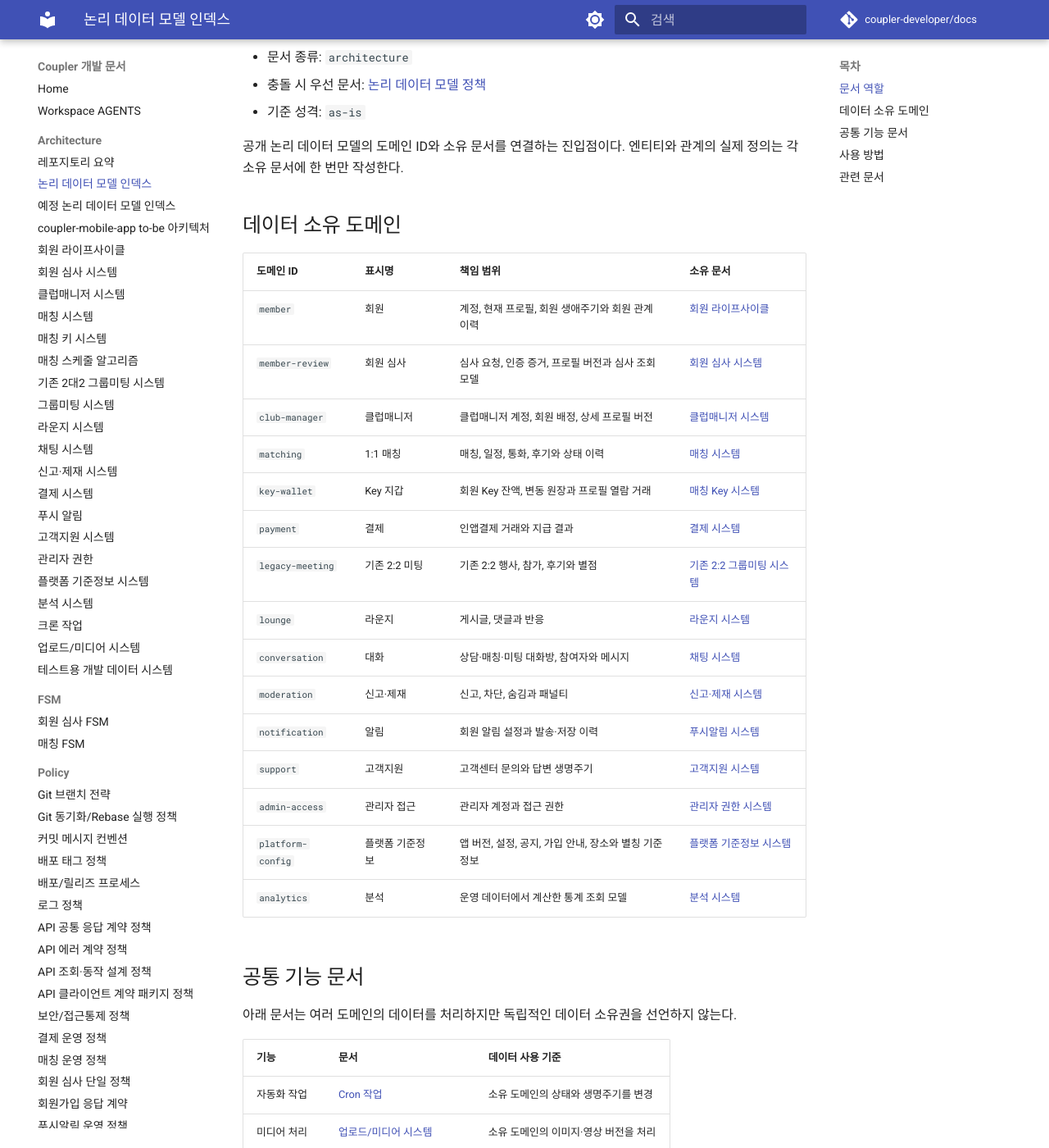
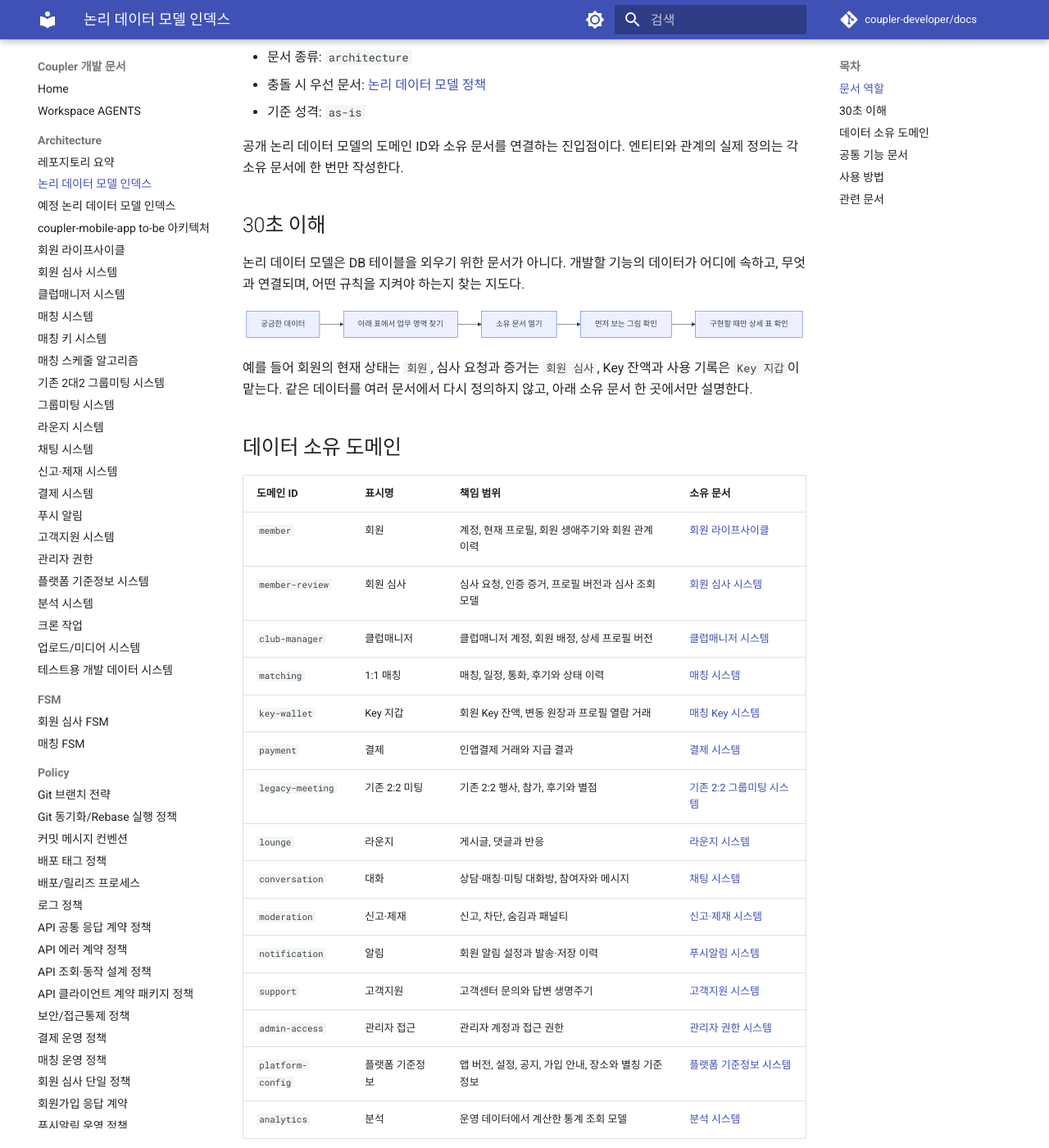
Before and after one commit to coupler-developer/docs, an MkDocs documentation site: the page built from content/architecture/logical-data-model-index.md, in a window 1280 px wide and 1400 px high, scrolled down 207 px. Shown: the whole window at 82% size. Built offline with MkDocs 1.6.1 and Material for MkDocs 9.7.7, drawn with Linux system fonts in a browser that asks for light colours; comment, search, counter and statistics services are not loaded; some of the changed text lies outside the part shown.

Commit message:
docs: 논리 데이터 모델 읽기 안내 개선
Reason:
- 정책 용어와 진입 순서가 처음 읽는 개발자에게 어렵고 오해할 여지가 있음
- 상세 표의 영문 분류값이 뜻을 바로 전달하지 못함

Changes:
- 정책 용어를 쉬운 한국어로 바꾸고 분류값의 뜻을 풀어서 설명
- 인덱스에 30초 이해 그림과 소유 문서 탐색 순서를 추가

How:
- 논리 ID와 분류값 계약은 유지하고 설명과 읽기 순서만 개선

Tests:
- Markdown lint 통과
- 전체 문서 검증 통과 (181개 테스트)

````diff
--- a/content/architecture/logical-data-model-index.md
+++ b/content/architecture/logical-data-model-index.md
@@ -9,6 +9,22 @@
 
 공개 논리 데이터 모델의 도메인 ID와 소유 문서를 연결하는 진입점이다. 엔티티와 관계의 실제 정의는 각 소유
 문서에 한 번만 작성한다.
+
+## 30초 이해
+
+논리 데이터 모델은 DB 테이블을 외우기 위한 문서가 아니다. 개발할 기능의 데이터가 어디에 속하고, 무엇과
+연결되며, 어떤 규칙을 지켜야 하는지 찾는 지도다.
+
+```mermaid
+flowchart LR
+    Q["궁금한 데이터"] --> I["아래 표에서 업무 영역 찾기"]
+    I --> O["소유 문서 열기"]
+    O --> V["먼저 보는 그림 확인"]
+    V --> R["구현할 때만 상세 표 확인"]
+```
+
+예를 들어 회원의 현재 상태는 `회원`, 심사 요청과 증거는 `회원 심사`, Key 잔액과 사용 기록은 `Key 지갑`이
+맡는다. 같은 데이터를 여러 문서에서 다시 정의하지 않고, 아래 소유 문서 한 곳에서만 설명한다.
 
 ## 데이터 소유 도메인
 
@@ -43,8 +59,10 @@
 ## 사용 방법
 
 - 새 논리 엔티티를 추가하기 전에 기존 도메인 소유권으로 설명 가능한지 확인한다.
+- 기존 구조를 이해할 때는 소유 문서의 `먼저 보는 그림`을 먼저 읽고, 정확한 이름과 조건이 필요할 때만 상세
+  표를 확인한다.
 - 새 도메인이 필요하면 이 인덱스, 소유 문서, 논리 모델 검증 fixture를 같은 변경에서 갱신한다.
-- 물리 스키마 이름과 연결은 private 서비스 저장소의 매핑에서 관리한다.
+- 실제 DB 구조의 이름과 연결은 비공개 서비스 저장소에서 관리한다.
 
 ## 관련 문서
 
````
Also changed, not shown: content/policy/logical-data-model-policy.md (+53 -39 lines).
